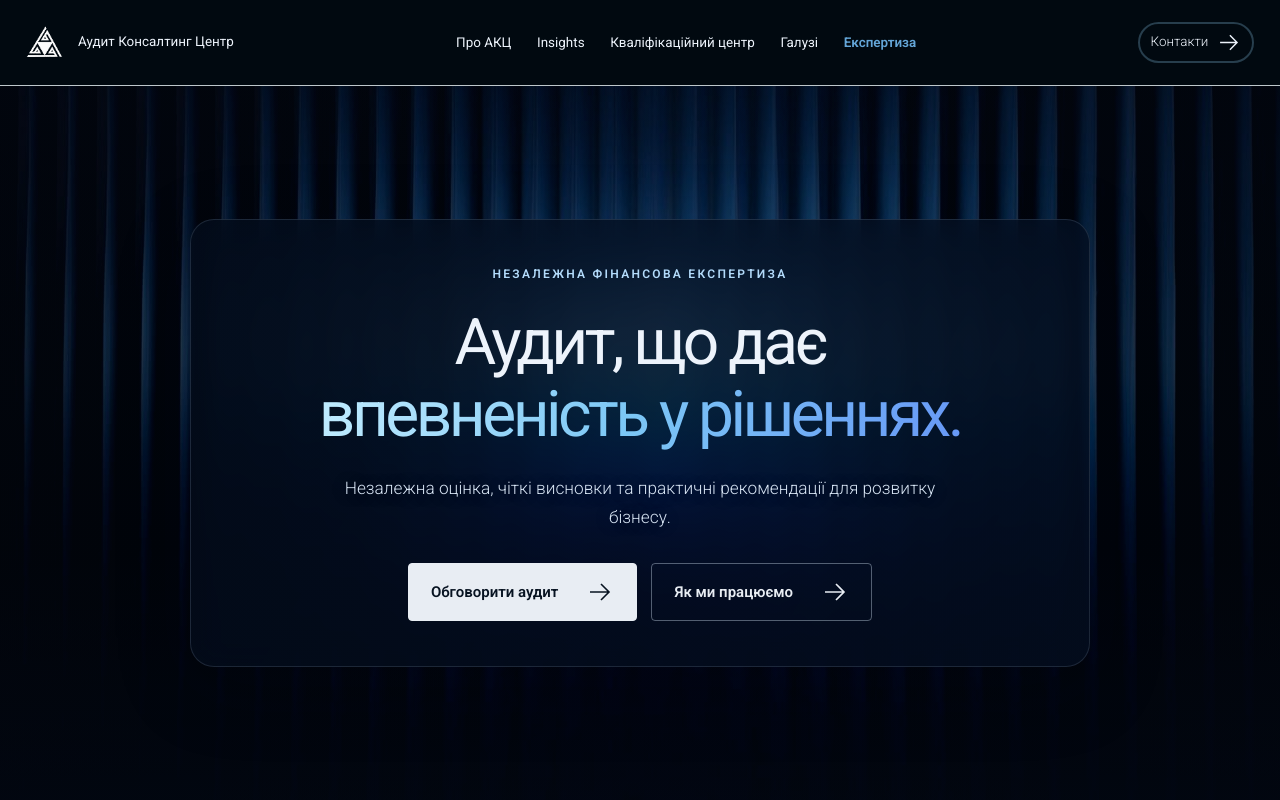
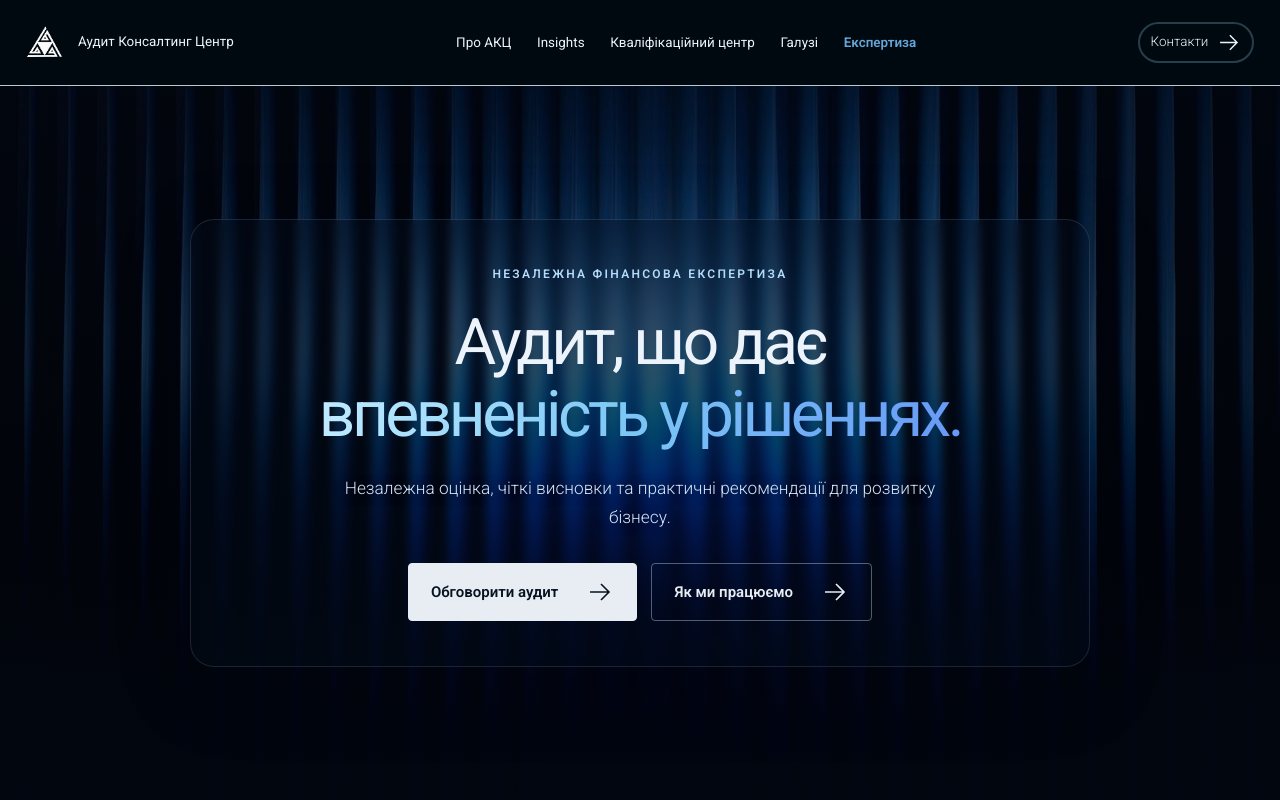
Before and after one commit to dnagorna3817-spec/website_akc_main, a Next.js app: page /expertise/audit in a window 1280 px wide. Shown: the top 800 px of the page. Built offline with nearby package versions, Linux system fonts and the light colour scheme.

Commit message:
Make audit hero glass panel more transparent to reveal wave background

```diff
--- a/app/expertise/[slug]/audit.module.css
+++ b/app/expertise/[slug]/audit.module.css
@@ -351,10 +351,10 @@
     padding: clamp(28px, 3.5vw, 48px) clamp(30px, 4.5vw, 64px);
     border: 1px solid rgba(186, 213, 241, .14);
     border-radius: 24px;
-    background: linear-gradient(120deg, rgba(3, 12, 27, .78), rgba(4, 15, 34, .69));
+    background: linear-gradient(120deg, rgba(3, 12, 27, .42), rgba(4, 15, 34, .32));
     box-shadow: 0 20px 75px rgba(0, 4, 16, .22);
-    backdrop-filter: blur(15px);
-    -webkit-backdrop-filter: blur(15px);
+    backdrop-filter: blur(5px);
+    -webkit-backdrop-filter: blur(5px);
   }
 }
 @media (prefers-reduced-transparency: reduce) and (min-width: 651px) {
```
